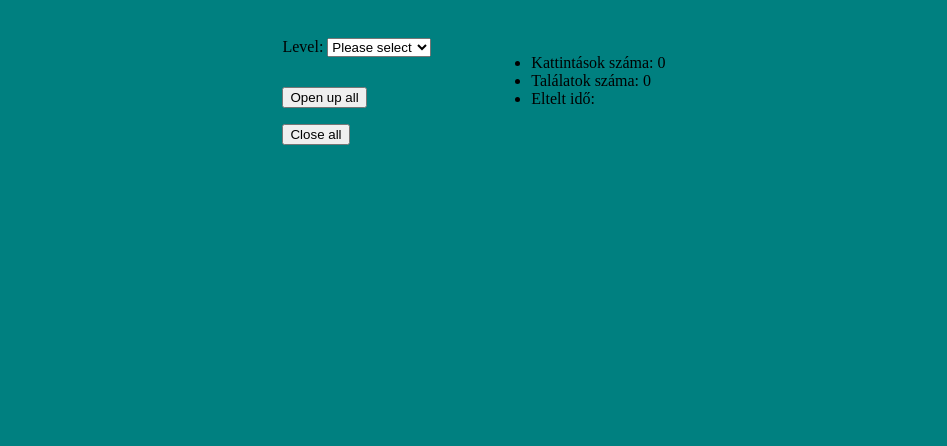
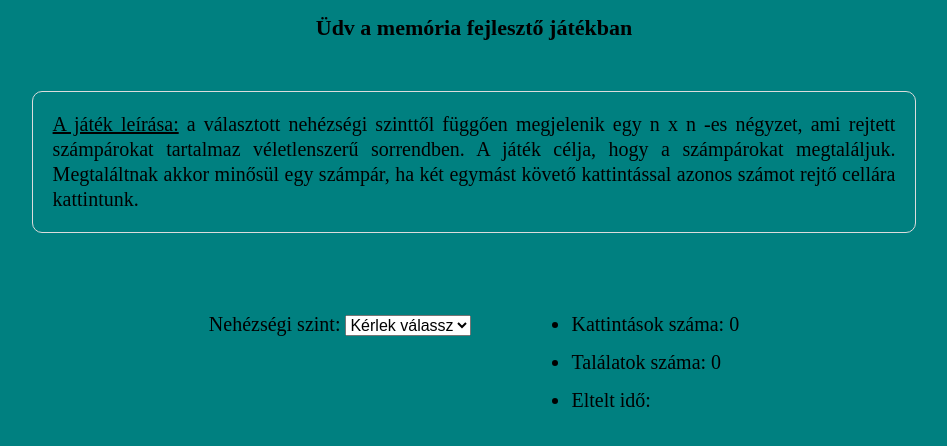
Before and after one commit to soma8571/memory-game, a plain HTML site: page index.html in a window 1280 px wide. Shown: the whole page, without its empty margins (166-1113 px from the left). Drawn offline with Linux system fonts and the light colour scheme.

Commit message:
változók definiálásának javítása (var -> let), design módosítások

```diff
--- a/app.js
+++ b/app.js
@@ -1,38 +1,39 @@
-//Level kiválasztása
+//Eseménykezelő a nehézségi szint kiválasztására szolgáló select change eseményére
+//Itt indul a játék
 document.getElementById("game-level").addEventListener("change", racsLetrehozas);
 
 //Ebben a tömbben tároljuk a játékhoz szükséges számokat
-var szamok = [];
+let szamok = [];
 
 //A játék végét jelző változó
-var gameOver = false;
+let gameOver = false;
 
 //segédváltozó (tesztelés, hibakeresési célokra)
 //Objektum tömb, amely tárolja az egyes cellák "cím" és érték adatait tartalmazó objektumot
-var tarolo = [];
+let tarolo = [];
 
 //span elem, ahol megjelenítjük a játék során keletkező kattintások számát
-var clicksDisplay = document.getElementById("clickNumber");
+const clicksDisplay = document.getElementById("clickNumber");
 
 //span elem a találatok megjelenítésére
-var matchesDisplay = document.getElementById("matches");
+const matchesDisplay = document.getElementById("matches");
+
+//span elem az eltelt idő kijelzésére
+const timeDisplay = document.getElementById("time");
 
 //a találatok számolására szolgáló változó
-var matches = 0;
+let matches = 0;
 
 //A játék végéhez szükséges találatok száma
-var neededMatchesToEnd;
+let neededMatchesToEnd;
 
 //Objektum tömb, amely tárolja azon cellák adatait, amiken kattintás történt
 //ennek segítségével lesz eldönthető, hogy történt-e kattintás két azonos számot tartalmazó cellán
 //tehát van-e találat
-var kattintasTarolo = [];
-
-//span elem az eltelt idő kijelzésére
-var timeDisplay = document.getElementById("time");
+let kattintasTarolo = [];
 
 //A játékidő mérésére szolgáló változó
-var elapsedSec;
+let elapsedSec;
 
 //Létrehoz egy - a kiválasztatott nehézségi szinttől függő hosszúságú - számsort
 //A számsort aztán lemásolja, majd az így létrejött két azonos számtömböt Spread operátorral összefűzi
@@ -160,6 +161,9 @@ function openUp() {
 function talalatFigyelo(cellaAdatok) {
 
     kattintasTarolo.push(cellaAdatok);
+    //Csak a működés ellenőrzéséhez
+    //console.log(kattintasTarolo);
+    clicksDisplay.innerHTML = kattintasTarolo.length;
 
     if (kattintasTarolo.length > 1) {
         let lastObj = kattintasTarolo.at(-1);
@@ -178,10 +182,8 @@ function talalatFigyelo(cellaAdatok) {
             return true;
         } else
             return false;
-    }
-    console.log(kattintasTarolo);
-    clicksDisplay.innerHTML = kattintasTarolo.length;
-    return false;
+    } else
+        return false;
 }
 
 //A találat esetén módosítja a cella megjelenítését
--- a/index.html
+++ b/index.html
@@ -9,13 +9,23 @@
 </head>
 <body>
 
+
+    <h1>Üdv a memória fejlesztő játékban</h1>
+
+    <div class="description">
+        <span class="desc">A játék leírása:</span> a választott nehézségi szinttől függően megjelenik egy
+        n x n -es négyzet, ami rejtett számpárokat tartalmaz véletlenszerű sorrendben. A játék célja, hogy
+        a számpárokat megtaláljuk. Megtaláltnak akkor minősül egy számpár, ha két egymást követő kattintással
+        azonos számot rejtő cellára kattintunk.
+    </div>
+
     <div class="flex-cont">
 
         <div class="game">
 
-            <label for="game-level">Level:</label>
+            <label for="game-level">Nehézségi szint:</label>
             <select id="game-level">
-                <option value="0" selected="selected">Please select</option>
+                <option value="0" selected="selected">Kérlek válassz</option>
                 <option value="16">Easy (4x4)</option>
                 <option value="36">Medium (6x6)</option>
                 <option value="64">Hard (8x8)</option>
@@ -23,6 +33,7 @@
 
             <div id="game-grid"></div>
 
+            <!--
             <p>
                 <button onclick="openAll()">Open up all</button>
             </p>
@@ -30,6 +41,7 @@
             <p>
                 <button onclick="closeAll()">Close all</button>
             </p>
+            -->
 
         </div>
 
@@ -41,6 +53,9 @@
             </ul>
         </div>
 
+    </div>
+
+    <div class="game-over">
 
     </div>
 
--- a/style.css
+++ b/style.css
@@ -1,41 +1,68 @@
+* {
+    font-size: 20px;
+    box-sizing: border-box;
+}
+
 body {
     background-color: teal;
 }
+
+h1 {
+    text-align: center;
+    font-size: 1.1em;
+}
+
+div.description {
+    width: 70%;
+    padding: 20px;
+    margin: 50px auto;
+    text-align: justify;
+    line-height: 25px;
+    border: 1px solid gainsboro;
+    border-radius: 10px;
+}
+
+span.desc {
+    text-decoration: underline;
+}
+
+select {
+    font-size: 0.8em;
+}
+
+select option {
+    font-size: 0.8em;
+}
+
 table.memory {
     border-collapse: collapse;
     border: 2px solid black;
 }
 
+table.memory td {
+    width: 50px;
+    height: 50px;
+    padding: 5px;
+    font-size: 1.1em;
+    font-weight: bold;
+    text-align: center;
+}
+
 .closed {
     border: 1px solid gray;
     background-color: #AAAAAA;
-    padding: 5px;
-    width: 30px;
-    height: 30px;
 }
 
 .opened {
     border: 1px solid gray;
     background-color: cyan;
     color: black;
-    font-size: 1.1em;
-    font-weight: bold;
-    text-align: center;
-    padding: 5px;
-    width: 30px;
-    height: 30px;
 }
 
 .ready {
     border: 1px solid gray;
     background-color: yellowgreen;
     color: whitesmoke;
-    font-size: 1.1em;
-    font-weight: bold;
-    text-align: center;
-    padding: 5px;
-    width: 30px;
-    height: 30px;
 }
 
 div.flex-cont {
@@ -47,3 +74,17 @@ div.flex-cont {
 div.flex-cont div {
     margin: 30px;
 }
+
+ul {
+    margin: 0;
+}
+
+ul li {
+    margin-bottom: 15px;
+}
+
+div.game-over {
+    width: 70%;
+    margin: 25px auto;
+    padding: 10px;
+}
```
